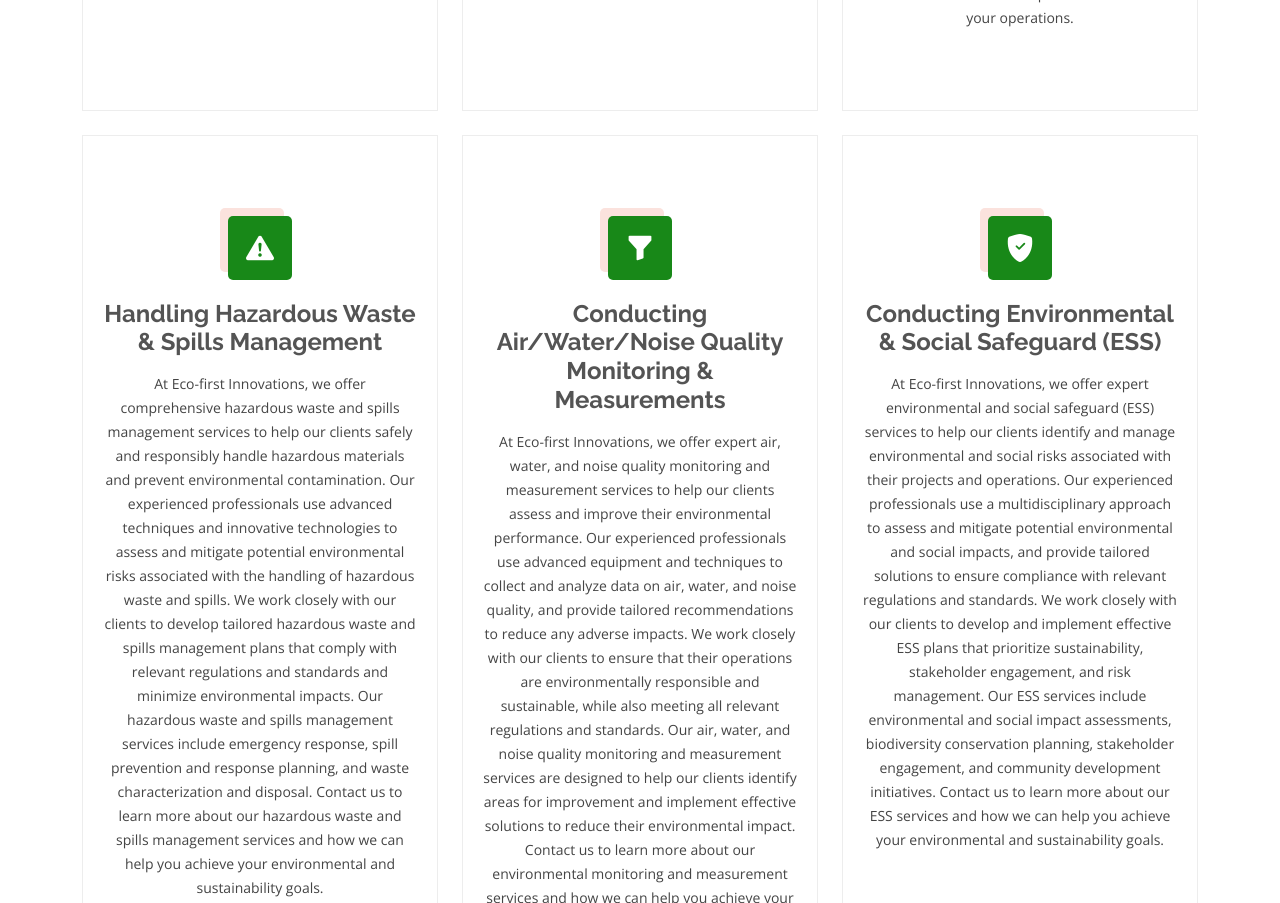
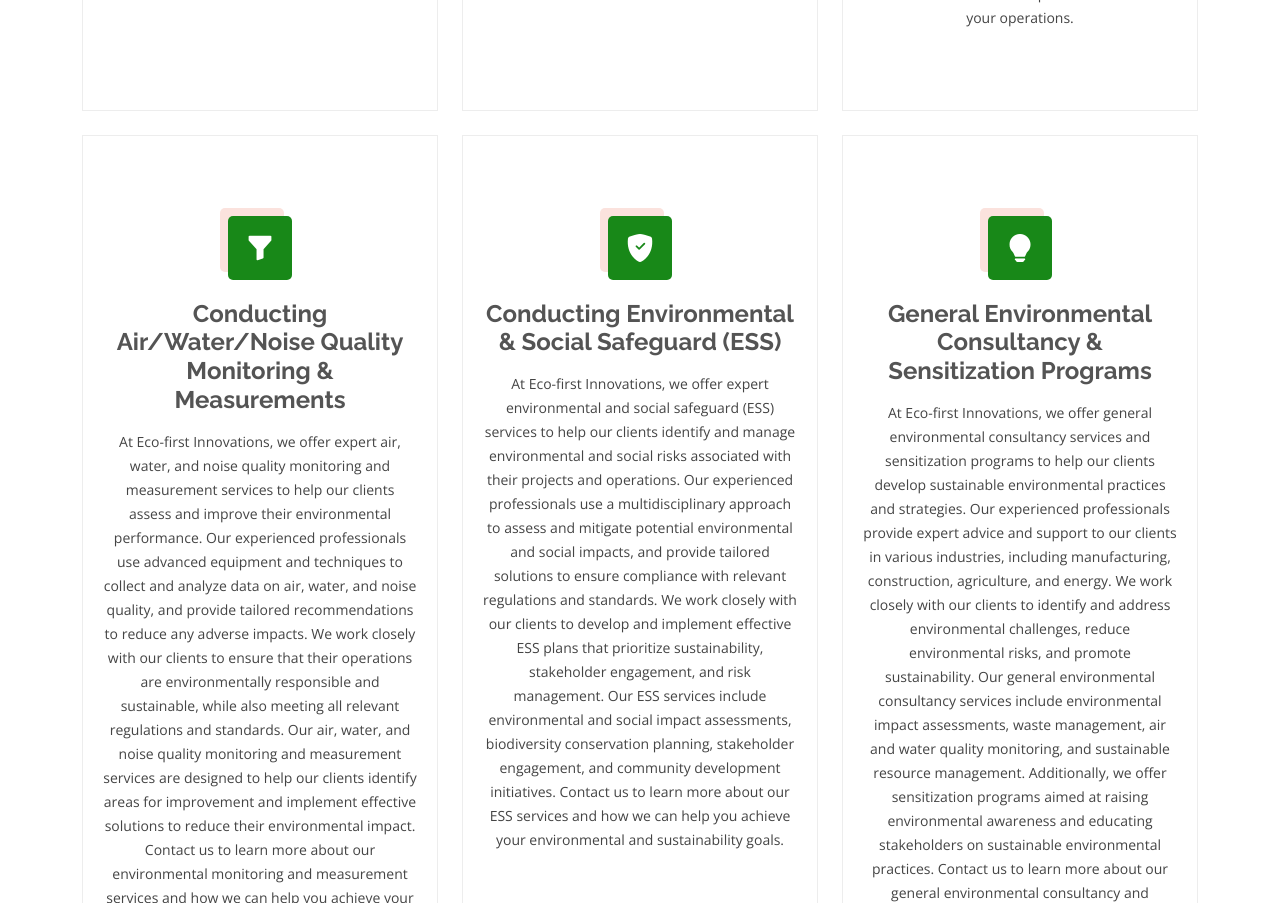
Before and after one commit to mambwechafs/ecoinnovation, a plain HTML site: page services.html in a window 1280 px wide. Shown: the part 1840-2743 px from the top of the page. Drawn offline with nearby package versions, Linux system fonts and the light colour scheme.

Commit message:
changed the services

```diff
--- a/services.html
+++ b/services.html
@@ -135,13 +135,7 @@
               <p>At Eco-first Innovations, we offer expert decommissioning and closure report services to help our clients plan and execute the safe and responsible decommissioning of their facilities and operations. Our experienced professionals work closely with our clients to develop tailored decommissioning and closure plans that comply with relevant regulations and standards and minimize environmental impacts. We use advanced techniques and innovative technologies to conduct comprehensive assessments of facilities and operations, identify potential environmental risks, and propose practical solutions to mitigate any adverse effects. Our decommissioning and closure report services are designed to help our clients achieve their environmental and sustainability goals while also ensuring safety and compliance. Contact us to learn more about our decommissioning and closure report services and how we can help you plan and execute the safe and responsible closure of your operations.</p>
             </div>
           </div>
-          <div class="col-lg-4 col-md-6 d-flex align-items-stretch mt-4">
-            <div class="icon-box">
-              <div class="icon"><i class="bi bi-exclamation-triangle-fill"></i></div>
-              <h4><a href="">Handling Hazardous Waste & Spills Management</a></h4>
-              <p>At Eco-first Innovations, we offer comprehensive hazardous waste and spills management services to help our clients safely and responsibly handle hazardous materials and prevent environmental contamination. Our experienced professionals use advanced techniques and innovative technologies to assess and mitigate potential environmental risks associated with the handling of hazardous waste and spills. We work closely with our clients to develop tailored hazardous waste and spills management plans that comply with relevant regulations and standards and minimize environmental impacts. Our hazardous waste and spills management services include emergency response, spill prevention and response planning, and waste characterization and disposal. Contact us to learn more about our hazardous waste and spills management services and how we can help you achieve your environmental and sustainability goals.</p>
-            </div>
-          </div>
+
           <div class="col-lg-4 col-md-6 d-flex align-items-stretch mt-4">
             <div class="icon-box">
               <div class="icon"><i class="bi bi-funnel-fill"></i></div>
```
